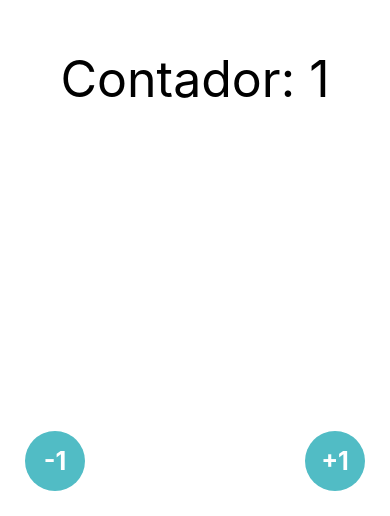
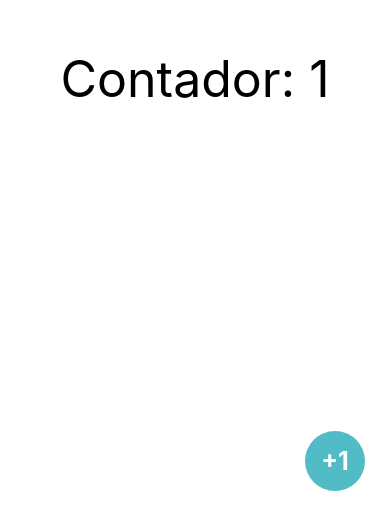
Before and after one commit to ZahidHernandezMejia/My-App, a React Native app in the folder AwesomeTSProject/: screen / in a window 390 px wide. Shown: the part 328-844 px from the top of the page. Built offline with nearby package versions, Linux system fonts and the light colour scheme.

Commit message:
Component Button

```diff
--- /dev/null
+++ b/AwesomeTSProject/src/components/Fab.tsx
@@ -0,0 +1,50 @@
+import React from 'react';
+import { Text, TouchableOpacity, View, StyleSheet } from 'react-native';
+
+interface Props{
+    title:string
+}
+
+
+
+
+export const Fab = ({title}: Props) => {
+
+
+    return (
+        <TouchableOpacity
+            style={styles.fabLocationBL}
+            //   onPress={() => setContador(contador + 1)}
+            onPress={() => console.log('click')}>
+            <View style={styles.fab}>
+                <Text style={styles.fabText}>{title}</Text>
+            </View>
+        </TouchableOpacity>
+    );
+};
+
+const styles = StyleSheet.create({
+    fabLocationBL: {
+        position: 'absolute',
+        bottom: 25,
+        right: 25,
+    },
+    fabLocationBR: {
+        position: 'absolute',
+        bottom: 25,
+        left: 25,
+    },
+    fab: {
+        backgroundColor: '#51BCC5',
+        width: 60,
+        height: 60,
+        borderRadius: 100,
+        justifyContent: 'center',
+    },
+    fabText: {
+        color: 'white',
+        fontSize: 25,
+        fontWeight: 'bold',
+        alignSelf: 'center',
+    },
+});
--- a/AwesomeTSProject/src/screens/ContadorScreen.tsx
+++ b/AwesomeTSProject/src/screens/ContadorScreen.tsx
@@ -1,5 +1,6 @@
-import React, {useState} from 'react';
-import {Text, View, TouchableOpacity, StyleSheet} from 'react-native';
+import React, { useState } from 'react';
+import { Text, View, StyleSheet } from 'react-native';
+import { Fab } from '../components/Fab';
 
 export const ContadorScreen = () => {
   const [contador, setContador] = useState(1);
@@ -8,27 +9,23 @@ export const ContadorScreen = () => {
       <Text style={styles.title}>
         Contador: {contador}
       </Text>
-
+      <Fab
+        title="+1"
+      />
       {/* <Button
         // onPress={}
         title="Sumar +1"
         color="#52BFC8"
         accessibilityLabel="Learn more about this purple button"
       /> */}
-      <TouchableOpacity
-      style={styles.fabLocationBL}
-      onPress={() => setContador(contador + 1)}>
-        <View style={styles.fab}>
-          <Text style={styles.fabText}>+1</Text>
-        </View>
-      </TouchableOpacity>
-      <TouchableOpacity
+
+      {/* <TouchableOpacity
       style={styles.fabLocationBR}
       onPress={() => setContador(contador - 1)}>
         <View style={styles.fab}>
           <Text style={styles.fabText}>-1</Text>
         </View>
-      </TouchableOpacity>
+      </TouchableOpacity> */}
     </View>
   );
 };
@@ -38,7 +35,7 @@ const styles = StyleSheet.create({
     backgroundColor: 'white',
     justifyContent: 'center'
   },
-    title:{
+  title: {
     color: 'black',
     textAlign: 'center',
     fontSize: 50,
@@ -46,27 +43,4 @@ const styles = StyleSheet.create({
     position: 'relative',
     top: -15,
   },
-    fabLocationBL:{
-        position:'absolute',
-        bottom:25,
-        right:25,
-    },
-    fabLocationBR:{
-        position:'absolute',
-        bottom:25,
-        left:25,
-    },
-    fab:{
-        backgroundColor:'#51BCC5',
-        width:60,
-        height:60,
-        borderRadius:100,
-        justifyContent:'center'
-    },
-    fabText:{
-        color: 'white',
-        fontSize: 25,
-        fontWeight:'bold',
-        alignSelf:'center'
-    }
 });
```
Also changed, not shown: AwesomeTSProject/src/components/Counter.tsx (deleted). Lines whose indentation alone changed are shown as unchanged.
